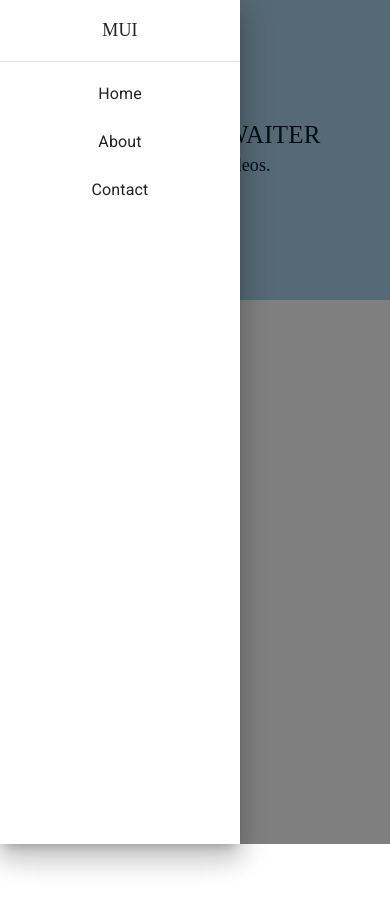
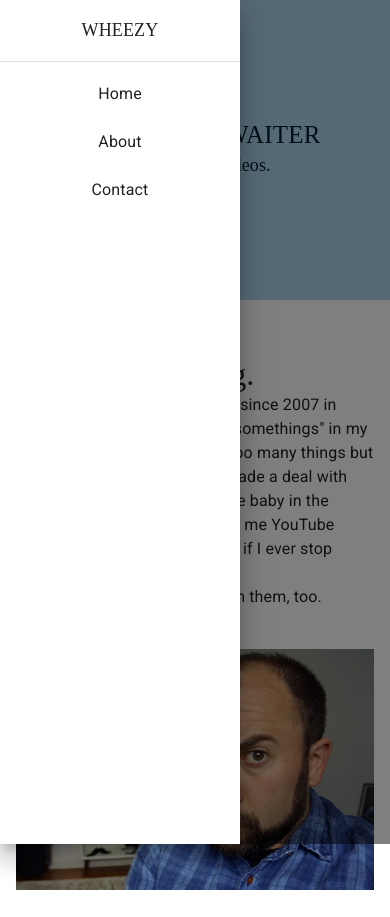
Before and after one commit to MarkGATX/wheezywaiter, a React (Create React App) app: page / in a window 390 px wide. Both pictures are taken after a click on the button "open drawer". Before the commit the page ends 844 px from the top, so only its background shows below. Built offline with nearby package versions, Linux system fonts and the light colour scheme; a web font is replaced by a local one.

Commit message:
added main homepage section with about me section. Added responsiveness. Eliminated unneeded DOM elements in header to clean up code

```diff
--- a/src/App.js
+++ b/src/App.js
@@ -1,15 +1,15 @@
 import './App.css';
 import Header from './components/Header';
-
-
+import Main from './components/Main';
+import Footer from './components/Footer';
 
 function App() {
   return (
-
-    // <div className="App">
-    //   <header className="App-header"/>
+    <>
         <Header />
-    // </div>
+        <Main />
+        <Footer />
+   </>
   );
 }
 
--- a/src/components/Footer/index.js
+++ b/src/components/Footer/index.js
@@ -0,0 +1 @@
+export default function Footer () {}
--- a/src/components/Header/index.js
+++ b/src/components/Header/index.js
@@ -35,7 +35,7 @@ export default function Header({ currentPage, handlePageChange, props }) {
     const drawer = (
         <Box onClick={handleDrawerToggle} sx={{ textAlign: 'center' }}>
             <Typography variant="h6" sx={{ my: 2 }}>
-                MUI
+                WHEEZY
             </Typography>
             <Divider />
             <List>
@@ -55,8 +55,7 @@ export default function Header({ currentPage, handlePageChange, props }) {
 
     return (
         <>
-        <Box sx={{ display: 'flex' }}>
-            <AppBar component="nav" elevation={trigger ? 4 : 0} >
+            <AppBar elevation={trigger ? 4 : 0} sx={{ position: 'sticky', top: 0, display: 'flex' }}>
                 <Toolbar sx={{
                     height: trigger ? 160 : 300,
                     transition: trigger ? "0.3s ease-in" : "0.3s ease-out",
@@ -71,7 +70,7 @@ export default function Header({ currentPage, handlePageChange, props }) {
                     >
                         <MenuIcon />
                     </IconButton>
-                    <Box sx={{ display: { xs: 'none', sm: 'block' }, height:'100%' }}>
+                    <Box sx={{ display: { xs: 'none', sm: 'block' }, height: '100%' }}>
                         <img src={wheezyWaiterPic} style={{ height: '100%' }} alt='Wheezy Waiter' />
                     </Box>
                     <Typography variant="h4" style={{ textAlign: 'center' }} color='primary.contrastText' component="h1" sx={{ flexGrow: 1 }}>
@@ -80,7 +79,7 @@ export default function Header({ currentPage, handlePageChange, props }) {
                             I make videos.
                         </Typography>
                     </Typography>
-                    <Box sx={{ display: { xs: 'none', md: 'block' } }}>
+                    <Box component='nav' sx={{ display: { xs: 'none', md: 'block' } }}>
                         {navItems.map((item) => (
                             <Button key={item} sx={{ color: '#fff' }}>
                                 {item}
@@ -106,10 +105,7 @@ export default function Header({ currentPage, handlePageChange, props }) {
                     {drawer}
                 </Drawer>
             </Box>
-
-        </Box>
-
-   </>
+        </>
     );
 
 }
--- /dev/null
+++ b/src/components/Main/index.js
@@ -0,0 +1,16 @@
+import WheezyStory from "../WheezyStory"
+import { Box } from "@mui/material"
+import Toolbar from "@mui/material/Toolbar"
+
+export default function Main () {
+
+    return (
+        <>
+        <Box component='main'>
+        <Toolbar />
+            <WheezyStory />
+        </Box>
+
+        </>
+    )
+}
--- /dev/null
+++ b/src/components/WheezyStory/index.js
@@ -0,0 +1,29 @@
+import { Container } from "@mui/system";
+import { Typography } from "@mui/material";
+import craigHeadshot from '../../images/Craig_headshot_1000.jpg'
+import Grid2 from "@mui/material/Unstable_Grid2/Grid2";
+import Box from "@mui/material/Box";
+
+export default function WheezyStory() {
+
+    return (
+        <>
+        <Container>
+            <Grid2 container spacing={5}  component='section'>
+                <Grid2 xs={12} md={5}>
+                    <Typography variant="h3" >
+                        My name is Craig.
+                    </Typography>
+                    <Typography variant='p'>
+                    I've made thousands of videos since 2007 in order to quiet the "I should do somethings" in my brain. And now I've done way too many things but I gotta keep going because I made a deal with the all seeing all knowing space baby in the center of the universe. He gave me YouTube glory in exchange for my beard if I ever stop churning out the vids.<br></br>
+                    Sometimes my wife, Chyna is in them, too.
+                    </Typography>
+                </Grid2>
+                <Grid2 xs={12} md={7}>
+                    <img src={craigHeadshot} alt='Craig Benzine mugging for the camera' style={{ width: '100%' }} />
+                </Grid2>
+            </Grid2>
+            </Container>
+        </>
+    )
+}
```
Also changed, not shown: src/components/Main/Main.css (added), src/components/WheezyStory/WheezyStory.css (added), src/images/Craig_headshot_1000.jpg (added).
